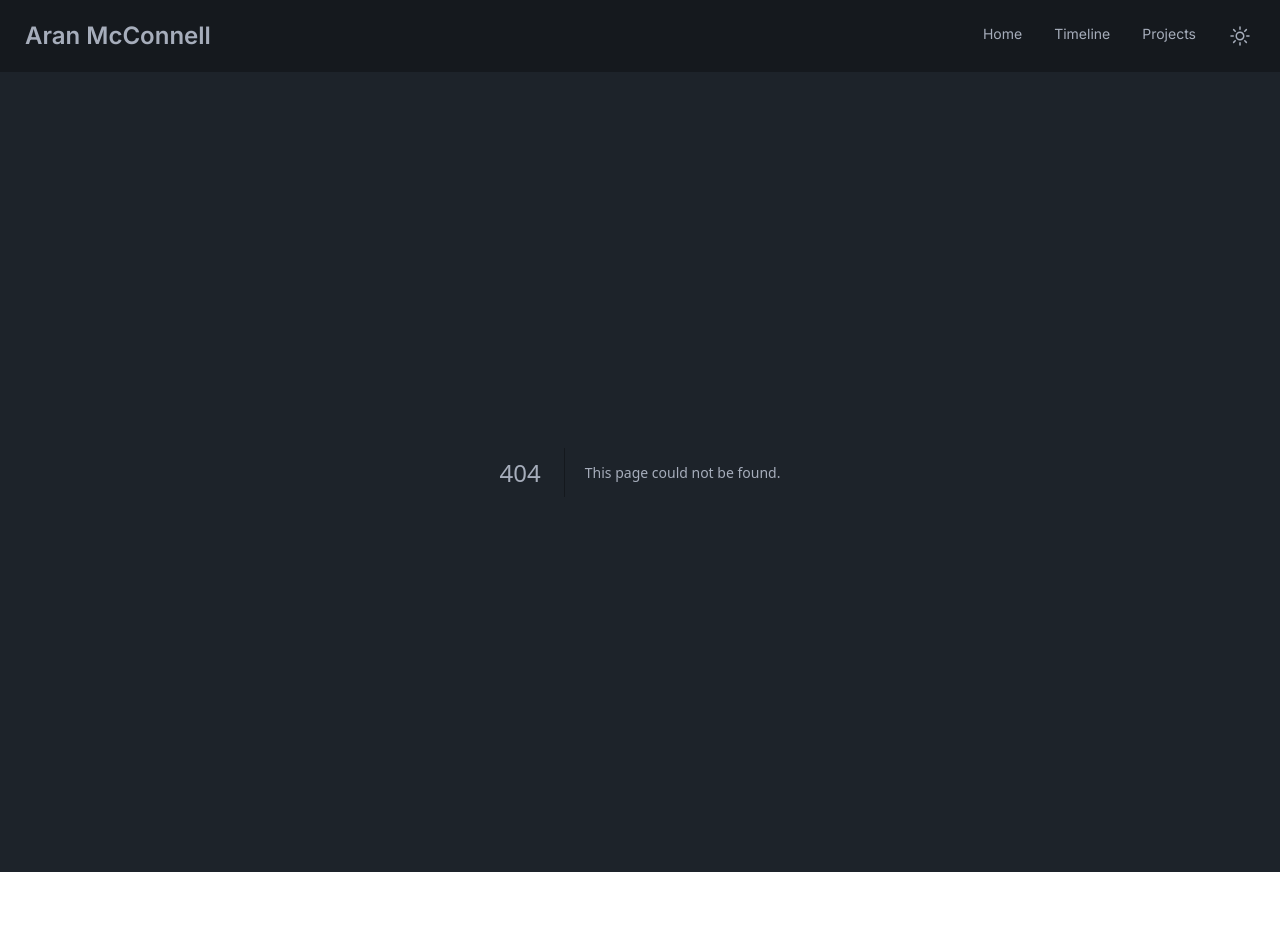
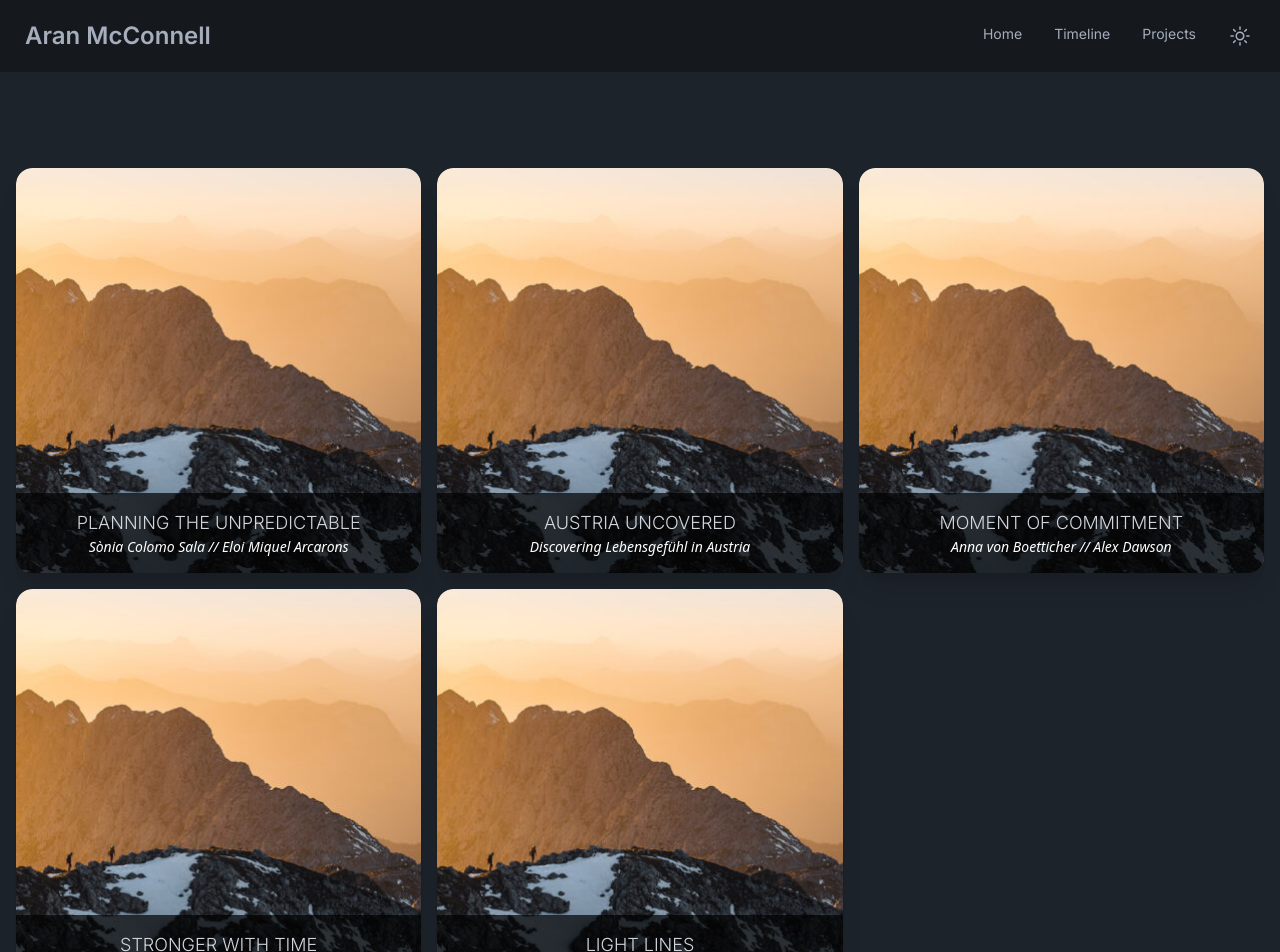
Before and after one commit to Rhetora/personal-site, a Next.js app: page /blog in a window 1280 px wide. Before the commit this address had no page. Shown: the top 952 px of the page. Before the commit the page ends 872 px from the top, so only its background shows below. Built offline with nearby package versions, Linux system fonts and the light colour scheme.

Commit message:
skeleton of a blog system created, with filler content currently

```diff
--- /dev/null
+++ b/app/blog/[id]/page.tsx
@@ -0,0 +1,31 @@
+import { getPostFiles, getPostData } from "../../../lib/posts";
+import ReactMarkdown from "react-markdown";
+import remarkHtml from "remark-html";
+// import remarkPrism from "remark-prism";
+
+interface PostPageProps {
+  params: {
+    id: string;
+  };
+}
+
+export async function generateStaticParams() {
+  const fileNames = getPostFiles();
+  return fileNames.map((fileName) => ({
+    id: fileName.replace(/\.md$/, ""),
+  }));
+}
+
+export default function PostPage({ params }: PostPageProps) {
+  const { id } = params;
+  const post = getPostData(`${id}.md`);
+
+  return (
+    <article>
+      <ReactMarkdown
+        children={post.content}
+        remarkPlugins={[remarkHtml]}
+      />
+    </article>
+  );
+}
--- /dev/null
+++ b/app/blog/page.tsx
@@ -0,0 +1,86 @@
+import Link from "next/link";
+import { getAllPosts } from "../../lib/posts";
+
+interface PostData {
+  id: string;
+  fileName: string;
+  content: string;
+}
+
+function BlogPage() {
+  const posts = getAllPosts();
+
+  return (
+    <ul>
+      {posts.map(({ fileName }) => {
+        const id = fileName.replace(/\.md$/, "");
+        return (
+          <li key={id}>
+            <Link href={`/blog/${id}`}>{id}</Link>
+          </li>
+        );
+      })}
+    </ul>
+  );
+}
+
+import React from "react";
+
+const CardGrid = () => {
+  const cards = [
+    {
+      title: "PLANNING THE UNPREDICTABLE",
+      subtitle: "Sònia Colomo Sala // Eloi Miquel Arcarons",
+      imageUrl: "./fillerim.jpg",
+    },
+    {
+      title: "AUSTRIA UNCOVERED",
+      subtitle: "Discovering Lebensgefühl in Austria",
+      imageUrl: "URL_TO_IMAGE2",
+    },
+    {
+      title: "MOMENT OF COMMITMENT",
+      subtitle: "Anna von Boetticher // Alex Dawson",
+      imageUrl: "URL_TO_IMAGE3",
+    },
+    {
+      title: "STRONGER WITH TIME",
+      subtitle: "The story of the watchmaker",
+      imageUrl: "URL_TO_IMAGE4",
+    },
+    {
+      title: "LIGHT LINES",
+      subtitle: "The art of minimalism",
+      imageUrl: "URL_TO_IMAGE5",
+    },
+  ];
+
+  return (
+    <div className="container mx-auto p-4 my-20">
+      <div className="grid grid-cols-1 sm:grid-cols-2 md:grid-cols-3 gap-4">
+        {cards.map((card, index) => (
+          <div
+            key={index}
+            className="relative card bg-base-100 shadow-xl overflow-hidden"
+          >
+            <figure>
+              <img
+                src={"./fillerim.jpg"}
+                alt={card.title}
+                className="w-full h-full object-cover"
+              />
+            </figure>
+            <div className="absolute bottom-0 text-center left-0 w-full bg-black bg-opacity-70 text-white p-4">
+              <h2 className="text-lg uppercase font-light text-gray-300">
+                {card.title}
+              </h2>
+              <p className="text-sm font-sans italic">{card.subtitle}</p>
+            </div>
+          </div>
+        ))}
+      </div>
+    </div>
+  );
+};
+
+export default CardGrid;
--- /dev/null
+++ b/lib/posts.tsx
@@ -0,0 +1,23 @@
+import fs from "fs";
+import path from "path";
+
+const postsDirectory = path.join(process.cwd(), "posts");
+
+export function getPostFiles() {
+  return fs.readdirSync(postsDirectory);
+}
+
+export function getPostData(fileName: string) {
+  const filePath = path.join(postsDirectory, fileName);
+  const fileContents = fs.readFileSync(filePath, "utf8");
+
+  return {
+    fileName,
+    content: fileContents,
+  };
+}
+
+export function getAllPosts() {
+  const fileNames = getPostFiles();
+  return fileNames.map((fileName) => getPostData(fileName));
+}
--- a/package.json
+++ b/package.json
@@ -10,9 +10,15 @@
   },
   "dependencies": {
     "autoprefixer": "^10.4.19",
+    "gray-matter": "^4.0.3",
     "next": "14.2.1",
     "react": "^18",
     "react-dom": "^18",
+    "react-markdown": "^9.0.1",
+    "remark": "^15.0.1",
+    "remark-gfm": "^4.0.0",
+    "remark-html": "^16.0.1",
+    "remark-prism": "^1.3.6",
     "serve": "^14.2.3"
   },
   "devDependencies": {
```
Also changed, not shown: posts/blog1.md (added, +11 -0 lines), public/fillerim.jpg (added).
